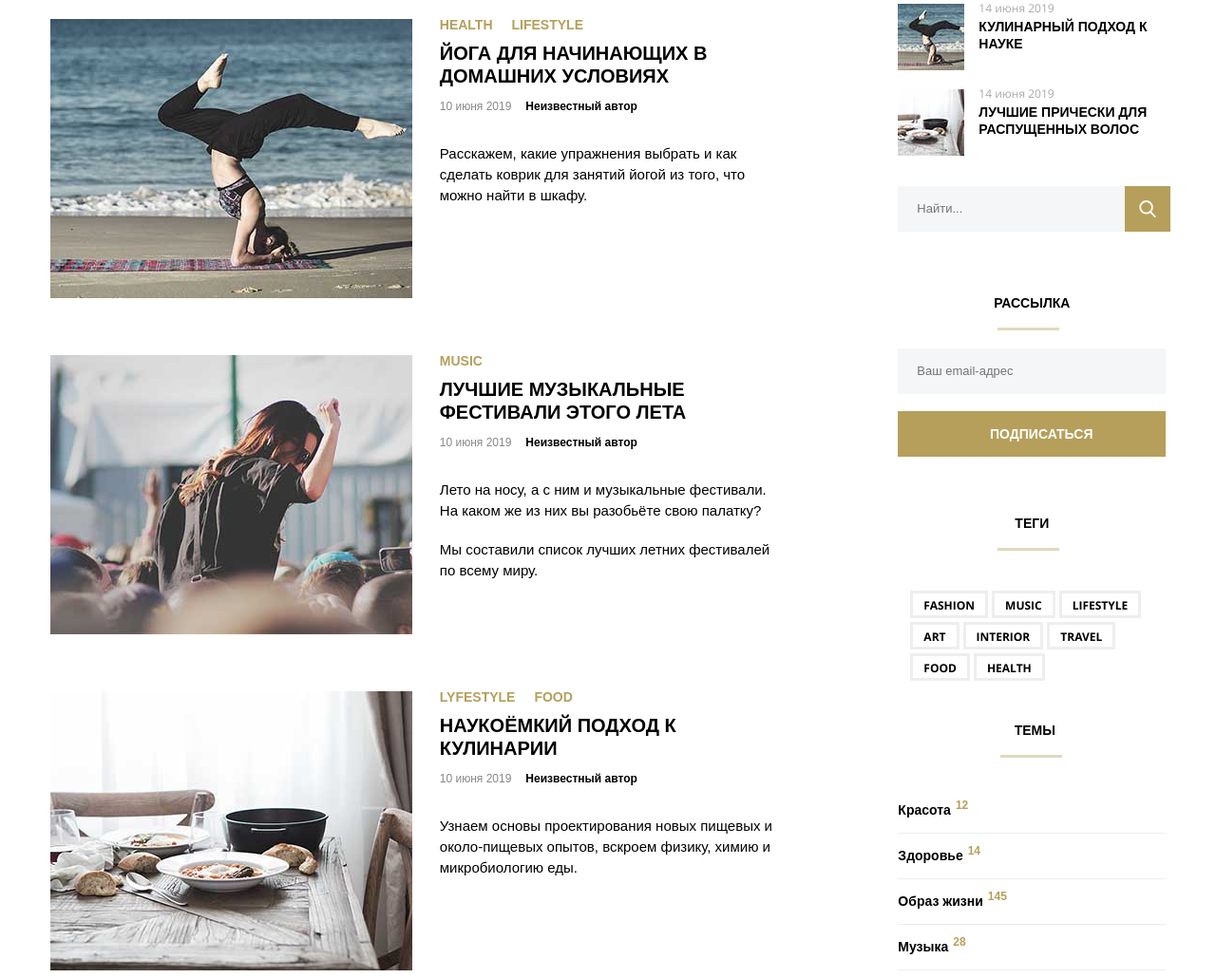
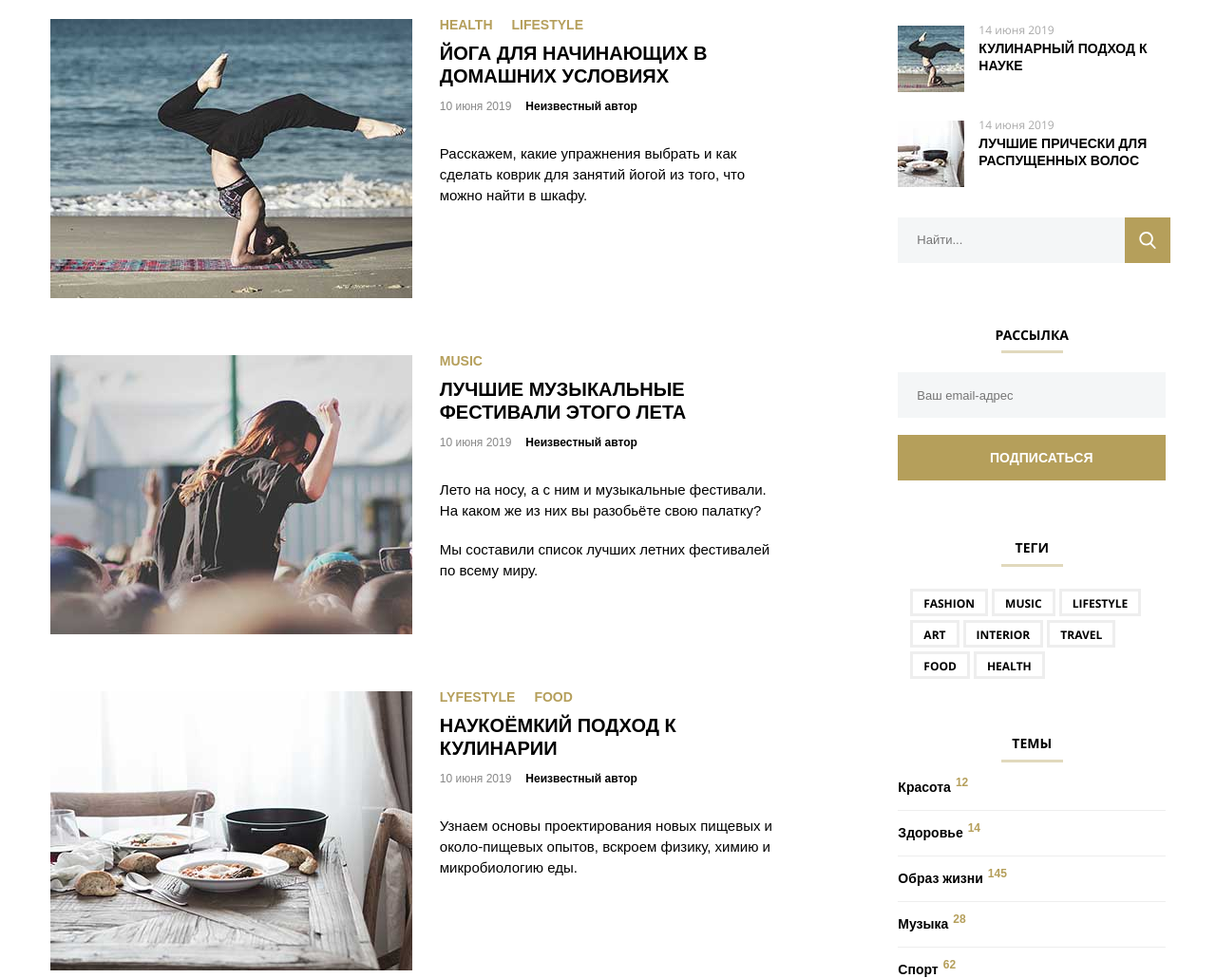
Before and after one commit to AlexSash888/mq-project, a plain HTML site: page index.html in a window 1280 px wide. Shown: the part 1264-2294 px from the top of the page at 95% size. Drawn offline with Linux system fonts and the light colour scheme; files whose address does not match are found by name.

Commit message:
new commit

```diff
--- a/css/style.css
+++ b/css/style.css
@@ -538,36 +538,9 @@ h6 {
 
 /* Заголовок c подчеркиванием  Заголовок c подчеркиванием  Заголовок c подчеркиванием */
 
-.new-posts {
-    font-family: OpenSans-Bold, sans-serif;
-    position: relative;
-    font-size: 1.4rem;
-    font-weight: bold;
-    text-transform: uppercase;
-    margin: 0 auto 0 auto;
-    margin-bottom: 3rem;
-    line-height: 2;
-    text-align: center;
-    bottom: 0.7rem;
-
-}
 
 
-.new-posts:after {
-    display: inline-block;
-    position: absolute;
-    content: "";
-    left: 10.5rem;
-    top: 4rem;
-    height: 0.3rem;
-    width: 6.5rem;
-    border: none;
-    background: #e1d9bd;
-    padding-right: 0.5rem;
-}
-
-
-
+/*
 .title_sidebar {
     display: block;
     margin-left: auto;
@@ -575,9 +548,17 @@ h6 {
     text-align: center;
     padding-bottom: 1rem;
 
+} */
+
+.new-posts-aside {
+font-size: 1.4rem;
+line-height: 1.2;
+text-transform: uppercase;
+font-weight: bold;
+margin:0;
+text-align: center;
+
 }
-
-
 
 
 /* Посты с фото  Посты с фото   Посты с фото  */
@@ -587,7 +568,7 @@ h6 {
     display: flex;
     flex-wrap: nowrap;
     margin-bottom: 2rem;
-
+    margin-top: 3rem;
 
 }
 
@@ -692,6 +673,11 @@ h6 {
 
 }
 
+.email-button {
+    margin-top: 3rem;
+    /* margin-bottom: 4rem; */
+}
+
 .email-button [type="submit"] {
     font-family: OpenSans-Bold, sans-serif;
     width: 100%;
@@ -738,6 +724,10 @@ h6 {
     padding: 0.4rem 1.1rem;
     margin: 0.2rem;
 
+}
+
+.tags_nav_wrapper {
+    margin-top: 1rem;
 }
 
 .nav_link {
--- a/index.html
+++ b/index.html
@@ -62,7 +62,7 @@
 
     <section class="trends">
         <div class="headline_container">
-            <h2 class=" new-posts-trend">Сейчас в тренде</h2>
+            <h2 class="new-posts-trend">Сейчас в тренде</h2>
         </div>
         <div class="trends-pic">
             <article class="picture_trends picture_trends-garden">
@@ -292,8 +292,8 @@
 
         <aside class="sidebar">
             <section class="latest_posts_news">
-                <div class="title_sidebar">
-                    <h3 class="new-posts new-posts-pic">Новые посты</h3>
+                <div class="headline_container">
+                    <h3 class="new-posts-aside">Новые посты</h3>
                 </div>
 
 
@@ -378,8 +378,8 @@
 
 
             <section class="latest_posts_sends">
-                <div class="title_sidebar">
-                    <h3 class="new-posts new-posts-send">Рассылка</h3>
+                <div class="headline_container">
+                    <h3 class="new-posts-aside">Рассылка</h3>
                 </div>
 
                 <div class="email-button">
@@ -395,11 +395,11 @@
                 </div>
             </section>
 
-            <section class="latest_posts_tags">
-                <div class="title_sidebar">
-                    <h3 class="new-posts tags  new-posts-tags">Теги</h3>
+            <section class="latest_posts_sends">
+                <div class="headline_container">
+                    <h3 class="new-posts-aside">Теги</h3>
                 </div>
-                <nav>
+                <nav class="tags_nav_wrapper">
                     <ul class="tags_nav">
                         <li class="card_tags"><a class="nav_link" href="#0">Fashion</a></li>
                         <li class="card_tags"><a class="nav_link" href="#0">Music</a></li>
@@ -414,8 +414,8 @@
             </section>
 
             <section class="latest_posts">
-                <div class="title_sidebar">
-                    <h3 class=" new-posts themes">Темы</h3>
+                <div class="headline_container">
+                    <h3 class="new-posts-aside">Темы</h3>
                 </div>
                 <ul class="conteiner-themes">
                     <li><a href="#0" class="card-themes">Красота<sup class="count">12</sup></a></li>
--- a/style.css
+++ b/style.css
@@ -394,6 +394,7 @@ h6 {
     max-width: 112rem;
     margin-left: auto;
     margin-right: auto;
+    margin-top: 30px;
 }
 
 
@@ -537,36 +538,9 @@ h6 {
 
 /* Заголовок c подчеркиванием  Заголовок c подчеркиванием  Заголовок c подчеркиванием */
 
-.new-posts {
-    font-family: OpenSans-Bold, sans-serif;
-    position: relative;
-    font-size: 1.4rem;
-    font-weight: bold;
-    text-transform: uppercase;
-    margin: 0 auto 0 auto;
-    margin-bottom: 3rem;
-    line-height: 2;
-    text-align: center;
-    bottom: 0.7rem;
-
-}
 
 
-.new-posts:after {
-    display: inline-block;
-    position: absolute;
-    content: "";
-    left: 10.5rem;
-    top: 4rem;
-    height: 0.3rem;
-    width: 6.5rem;
-    border: none;
-    background: #e1d9bd;
-    padding-right: 0.5rem;
-}
-
-
-
+/*
 .title_sidebar {
     display: block;
     margin-left: auto;
@@ -574,9 +548,17 @@ h6 {
     text-align: center;
     padding-bottom: 1rem;
 
+} */
+
+.new-posts-aside {
+font-size: 1.4rem;
+line-height: 1.2;
+text-transform: uppercase;
+font-weight: bold;
+margin:0;
+text-align: center;
+
 }
-
-
 
 
 /* Посты с фото  Посты с фото   Посты с фото  */
@@ -586,7 +568,7 @@ h6 {
     display: flex;
     flex-wrap: nowrap;
     margin-bottom: 2rem;
-
+    margin-top: 3rem;
 
 }
 
@@ -691,6 +673,11 @@ h6 {
 
 }
 
+.email-button {
+    margin-top: 3rem;
+    /* margin-bottom: 4rem; */
+}
+
 .email-button [type="submit"] {
     font-family: OpenSans-Bold, sans-serif;
     width: 100%;
@@ -737,6 +724,10 @@ h6 {
     padding: 0.4rem 1.1rem;
     margin: 0.2rem;
 
+}
+
+.tags_nav_wrapper {
+    margin-top: 1rem;
 }
 
 .nav_link {
```
